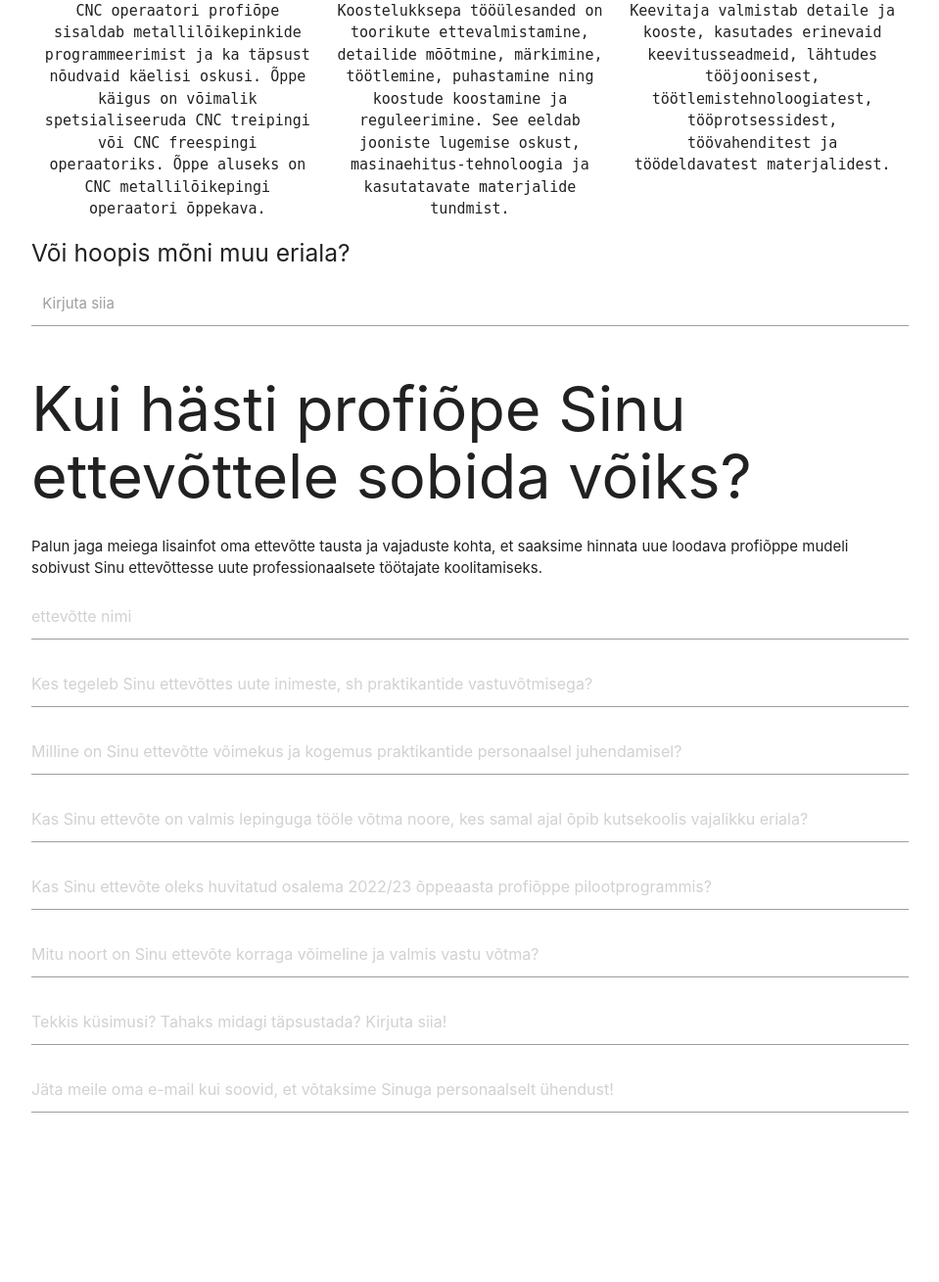
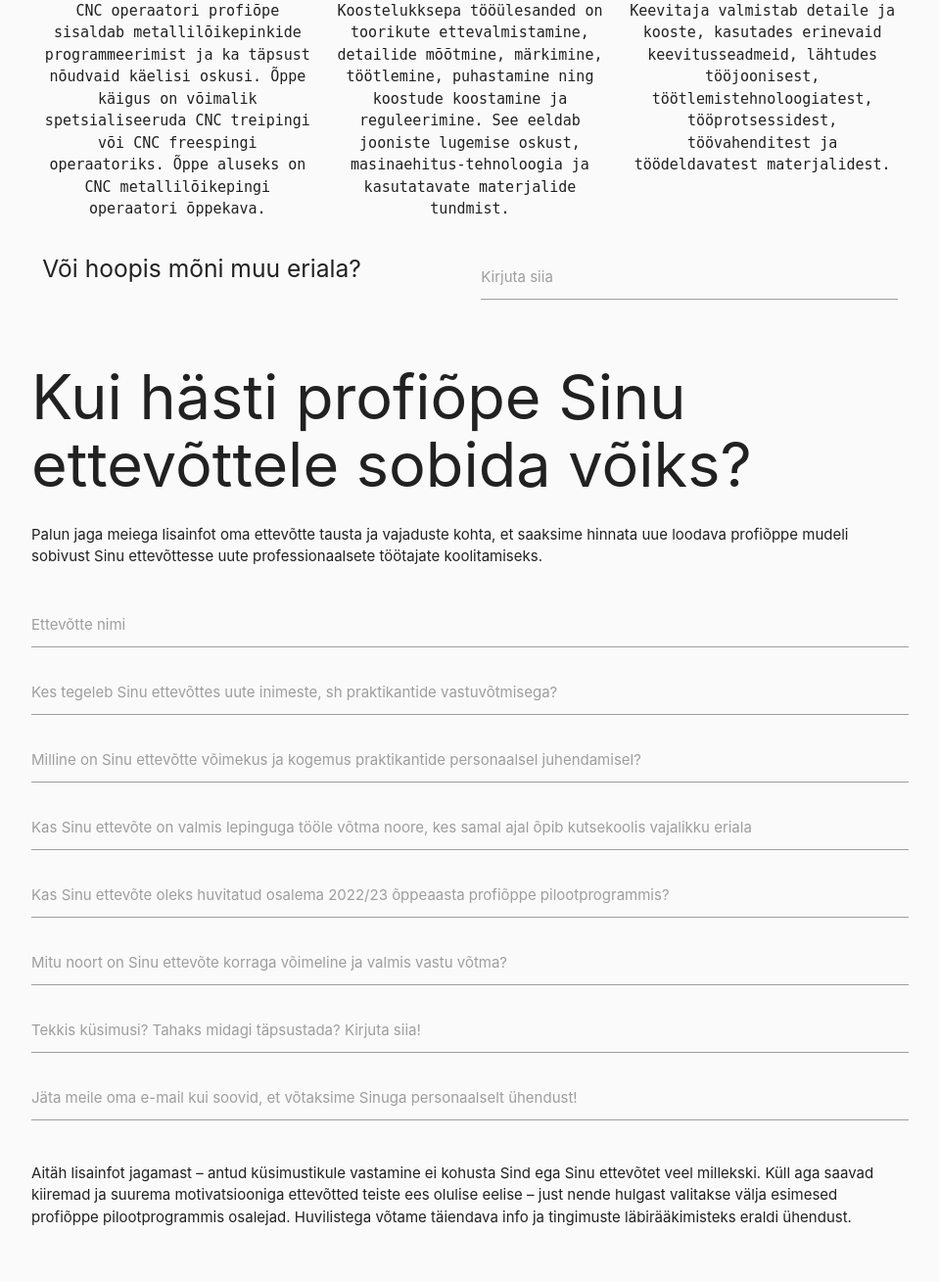
Before and after one commit to AxelMartin69/HARNO, a PHP site: page / in a window 1280 px wide. Shown: the part 752-2061 px from the top of the page at 98% size, without its empty margins (160-1119 px from the left). Before the commit the page ends 1888 px from the top, so only its background shows below. Run offline with PHP 8.4, Linux system fonts and the light colour scheme; some libraries are stand-ins or nearby versions.

Commit message:
sum styling done

```diff
--- /dev/null
+++ b/css/style.css
@@ -0,0 +1,4 @@
+.div .input-field {
+    color: darkslategray;
+    opacity: 1;
+}
--- a/index.php
+++ b/index.php
@@ -13,8 +13,8 @@
 	<link rel="stylesheet" href="css/style.css">
 	<title>Henno</title>
 </head>
-
-<body>
+<!-- Logod -->
+<body class="grey lighten-5">
 	<div class="container">
 		<div class="row">
 			<a href='#'>
@@ -58,7 +58,7 @@
 				<br>
 				<br>
 				<label>
-					<input type="checkbox" class="filled-in" />
+					<input type="checkbox" class="filled-in checkbox-blue-grey" />
 					<span class="black-tetx"><?php echo 'CNC operaator'; ?></span>
 				</label>
 				<br>
@@ -92,15 +92,15 @@
 			</div>
 
 		</div>
-		<div class='row-5'>
-			<h5>Või hoopis mõni muu eriala?</h5>
+		<div class='row'>
+			<h5 class="col s6">Või hoopis mõni muu eriala?</h5>
 			<div class="input-field col s6">
 				<input id="muu" type="text" class="validate">
 				<label for="muu">Kirjuta siia</label>
 			</div>
 		</div>
 
-		<div class='row-6'>
+		<div class='row'>
 			<div class='text'>
 				<h1>Kui hästi profiõpe Sinu ettevõttele sobida võiks?</h1>
 				<p>Palun jaga meiega lisainfot oma ettevõtte
@@ -111,34 +111,54 @@
 			</div>
 			<div class='pic'></div>
 		</div>
-
-		<div class='row-7'>
-			<div class="input-field col s6">
-				<input placeholder="ettevõtte nimi" id="1" type="text" class="validate">
+<!-- input query -->
+		<div class='row'>
+			<div class="input-field">
+				<input id="1" type="text" class="validate">
+				<label for="1">Ettevõtte nimi</label>
 			</div>
-			<div class="input-field col s6">
-				<input placeholder="Kes tegeleb Sinu ettevõttes uute inimeste, sh praktikantide vastuvõtmisega?" id="2" type="text" class="validate">
+			<div class="input-field">
+				<input id="2" type="text" class="validate">
+				<label for="2">Kes tegeleb Sinu ettevõttes uute inimeste, sh praktikantide vastuvõtmisega?</label>
 			</div>
-			<div class="input-field col s6">
-				<input placeholder="Milline on Sinu ettevõtte võimekus ja kogemus praktikantide personaalsel juhendamisel?" id="3" type="text" class="validate">
+			<div class="input-field">
+				<input id="3" type="text" class="validate">
+				<label for="3">Milline on Sinu ettevõtte võimekus ja kogemus praktikantide personaalsel juhendamisel?</label>
 			</div>
-			<div class="input-field col s6">
-				<input placeholder="Kas Sinu ettevõte on valmis lepinguga tööle võtma noore, kes samal ajal õpib kutsekoolis vajalikku eriala?" id="4" type="text" class="validate">
+			<div class="input-field">
+				<input id="4" type="text" class="validate">
+				<label for="4">Kas Sinu ettevõte on valmis lepinguga tööle võtma noore, kes samal ajal õpib kutsekoolis vajalikku eriala</label>
 			</div>
-			<div class="input-field col s6">
-				<input placeholder="Kas Sinu ettevõte oleks huvitatud osalema 2022/23 õppeaasta profiõppe pilootprogrammis?" id="5" type="text" class="validate">
+			<div class="input-field">
+				<input id="5" type="text" class="validate">
+				<label for="5">Kas Sinu ettevõte oleks huvitatud osalema 2022/23 õppeaasta profiõppe pilootprogrammis?</label>
 			</div>
-			<div class="input-field col s6">
-				<input placeholder="Mitu noort on Sinu ettevõte korraga võimeline ja valmis vastu võtma?" id="6" type="text" class="validate">
+			<div class="input-field">
+				<input id="6" type="text" class="validate">
+				<label for="6">Mitu noort on Sinu ettevõte korraga võimeline ja valmis vastu võtma?</label>
 			</div>
-			<div class="input-field col s6">
-				<input placeholder="Tekkis küsimusi? Tahaks midagi täpsustada? Kirjuta siia!" id="7" type="text" class="validate">
+			<div class="input-field">
+				<input id="7" type="text" class="validate">
+				<label for="7">Tekkis küsimusi? Tahaks midagi täpsustada? Kirjuta siia!</label>
 			</div>
-			<div class="input-field col s6">
-				<input placeholder="Jäta meile oma e-mail kui soovid, et võtaksime Sinuga personaalselt ühendust!" id="8" type="text" class="validate">
+			<div class="input-field">
+				<input id="8" type="text" class="validate">
+				<label for="8">Jäta meile oma e-mail kui soovid, et võtaksime Sinuga personaalselt ühendust!</label>
+			</div>
 		</div>
 
+		<div class='row'>
+			<div class='text'>
+				<p>Aitäh lisainfot jagamast – antud küsimustikule vastamine ei kohusta Sind ega Sinu ettevõtet veel millekski.
+					Küll aga saavad kiiremad ja suurema motivatsiooniga ettevõtted teiste ees olulise eelise – just nende
+					hulgast valitakse välja esimesed profiõppe pilootprogrammis osalejad. Huvilistega võtame täiendava info
+					ja tingimuste läbirääkimisteks eraldi ühendust.</p>
+		</div>
 
+		<div class='row'>
+			<div class='text'>
+				<p></p>
+			</div>
 		</div>
 	</div>
 
```
Also changed, not shown: style.css (deleted). Lines whose indentation alone changed are shown as unchanged.
